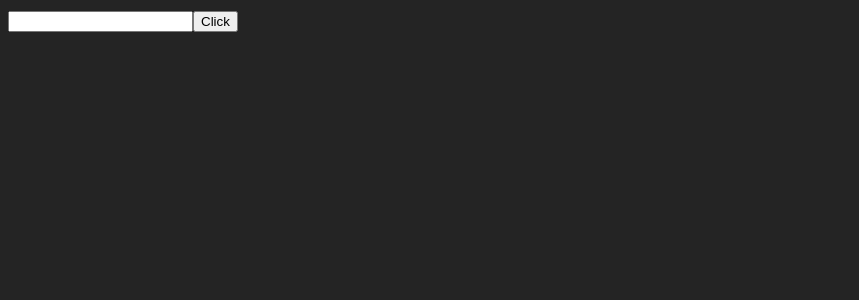
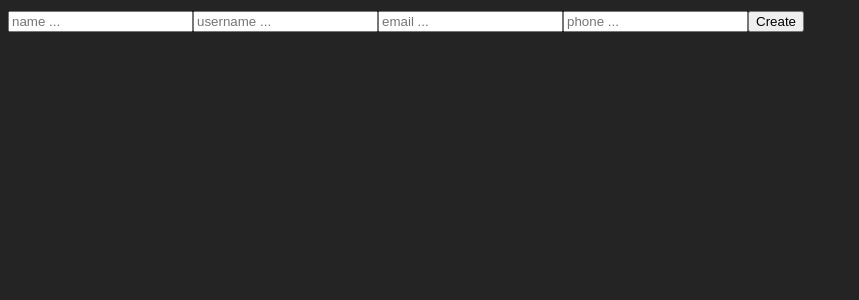
Before and after one commit to Erfanmah7/GraphQL, a React (Vite) app: page / in a window 1280 px wide. Shown: the top 300 px of the page, without its empty margins (0-859 px from the left). Built offline with nearby package versions, Linux system fonts and the light colour scheme.

Commit message:
add createUser with mutation

```diff
--- a/src/App.jsx
+++ b/src/App.jsx
@@ -1,3 +1,4 @@
+import CreateUser from "./components/CreateUser";
 import User from "./components/User";
 import UserOnclick from "./components/UserOnclick";
 import Users from "./components/Users";
@@ -7,7 +8,8 @@
     <>
       {/* <Users /> */}
       {/* <User /> */}
-      <UserOnclick />
+      {/* <UserOnclick /> */}
+      <CreateUser />
     </>
   );
 }
--- /dev/null
+++ b/src/components/CreateUser.jsx
@@ -0,0 +1,51 @@
+import { useMutation } from "@apollo/client";
+import React, { useState } from "react";
+import { CREATE_USER } from "../graphql/mutation";
+
+function CreateUser() {
+  const [name, setName] = useState("");
+  const [username, setUsername] = useState("");
+  const [email, setEmail] = useState("");
+  const [phone, setPhone] = useState("");
+
+  const [createUser, { loading, data, error, called }] = useMutation(
+    CREATE_USER,
+    {
+      variables: { name: name, username: username, email: email, phone: phone },
+    }
+  );
+
+  console.log({ loading, data, error, called });
+
+  return (
+    <div>
+      <input
+        type="text"
+        value={name}
+        onChange={(e) => setName(e.target.value)}
+        placeholder="name ..."
+      />
+      <input
+        type="text"
+        value={username}
+        onChange={(e) => setUsername(e.target.value)}
+        placeholder="username ..."
+      />
+      <input
+        type="text"
+        value={email}
+        onChange={(e) => setEmail(e.target.value)}
+        placeholder="email ..."
+      />
+      <input
+        type="text"
+        value={phone}
+        onChange={(e) => setPhone(e.target.value)}
+        placeholder="phone ..."
+      />
+      <button onClick={() => createUser()}>Create</button>
+    </div>
+  );
+}
+
+export default CreateUser;
--- /dev/null
+++ b/src/graphql/mutation.js
@@ -0,0 +1,22 @@
+import { gql } from "@apollo/client";
+
+const CREATE_USER = gql`
+  mutation createUser(
+    $name: String!
+    $username: String!
+    $email: String!
+    $phone: String!
+  ) {
+    createUser(
+      input: { name: $name, username: $username, email: $email, phone: $phone }
+    ) {
+      id
+      name
+      username
+      email
+      phone
+    }
+  }
+`;
+
+export { CREATE_USER };
```
